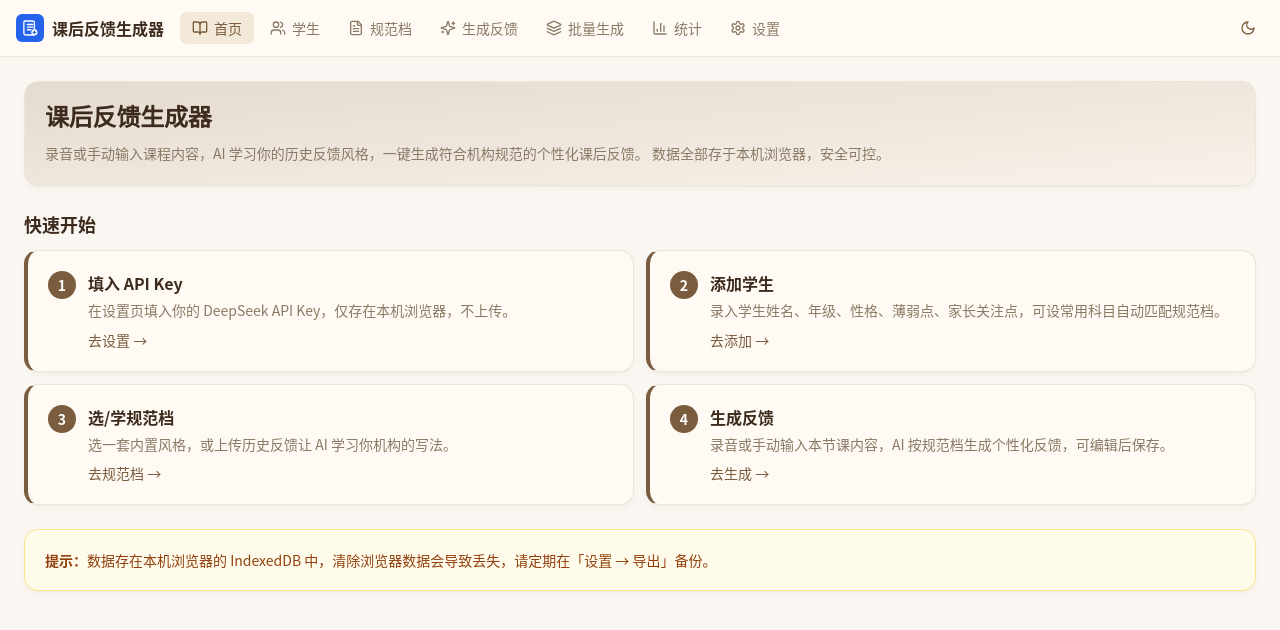
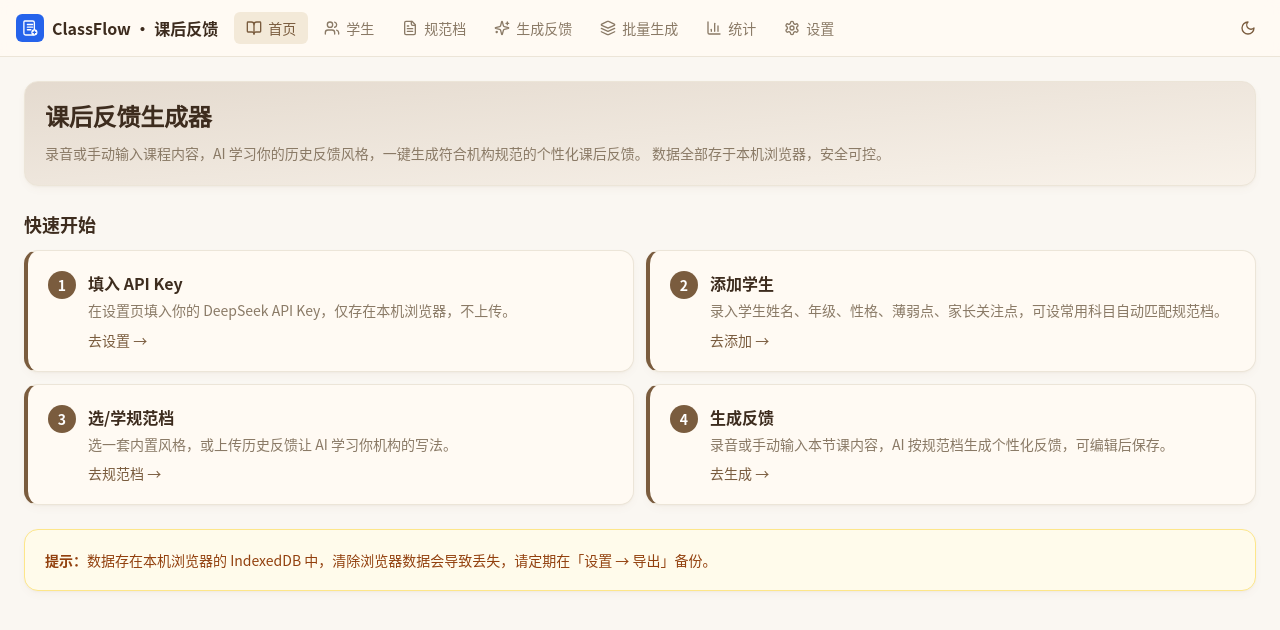
Before and after one commit to qbjsdsb/classroomfeedback, a React (Vite) app: page / in a window 1280 px wide. Shown: the top 630 px of the page. Built offline with nearby package versions, Linux system fonts and the light colour scheme.

Commit message:
feat: App ThemeToggle 改用 toggleMode + 品牌名 ClassFlow

```diff
--- a/src/App.tsx
+++ b/src/App.tsx
@@ -49,10 +49,10 @@ function BackupReminder() {
 }
 
 function ThemeToggle() {
-  const { theme, toggle } = useTheme();
-  const Icon = theme === "dark" ? Sun : Moon;
+  const { resolvedMode, toggleMode } = useTheme();
+  const Icon = resolvedMode === "dark" ? Sun : Moon;
   return (
-    <button onClick={toggle} className="btn-ghost p-2 shrink-0" aria-label="切换主题">
+    <button onClick={toggleMode} className="btn-ghost p-2 shrink-0" aria-label="切换明暗">
       <Icon className="w-4 h-4" />
     </button>
   );
@@ -72,7 +72,7 @@ export default function App() {
             <div className="max-w-content mx-auto px-4 flex items-center gap-2 h-14">
               <NavLink to="/" className="flex items-center gap-2 mr-2 font-bold text-text shrink-0">
                 <img src={`${import.meta.env.BASE_URL}favicon.svg`} alt="" className="w-7 h-7" />
-                <span className="hidden sm:inline">课后反馈生成器</span>
+                <span className="hidden sm:inline">ClassFlow · 课后反馈</span>
               </NavLink>
               <div className="flex items-center gap-1 overflow-x-auto flex-1">
                 {NAV.map(n => (
```
